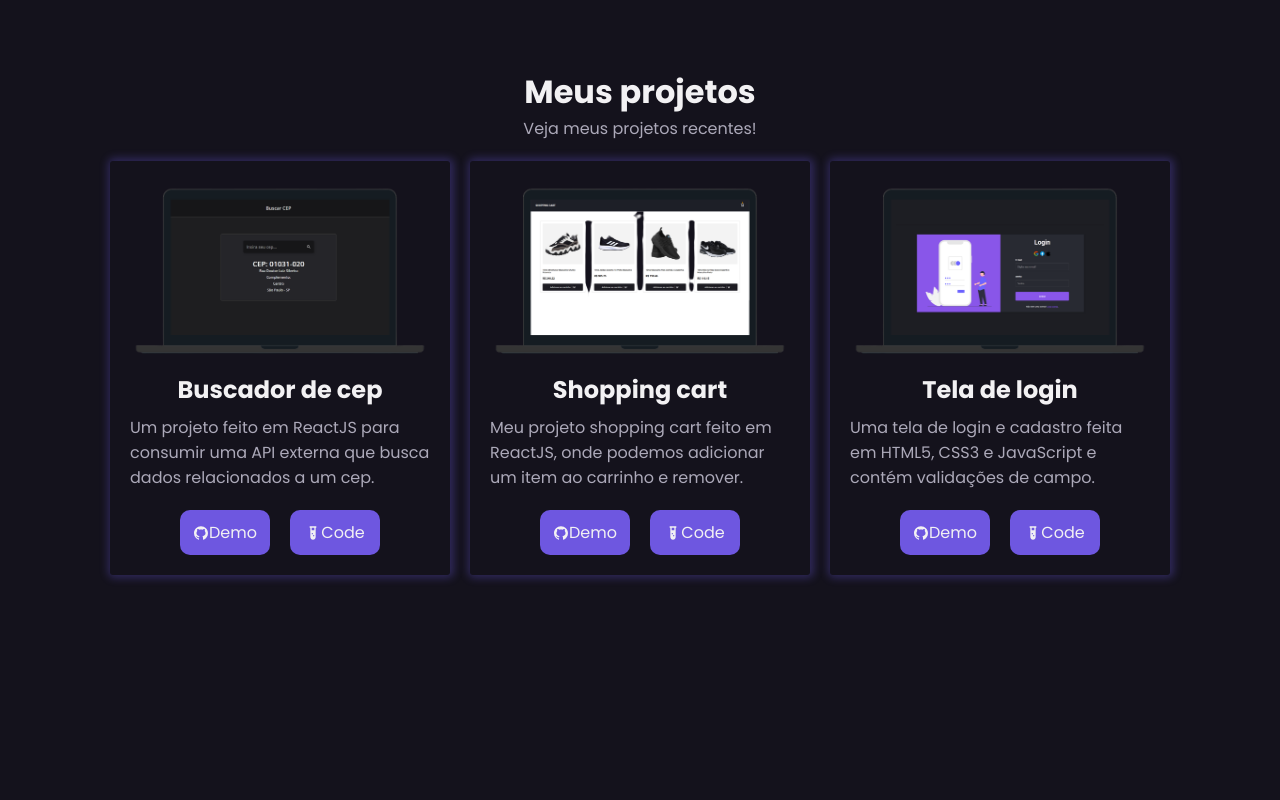
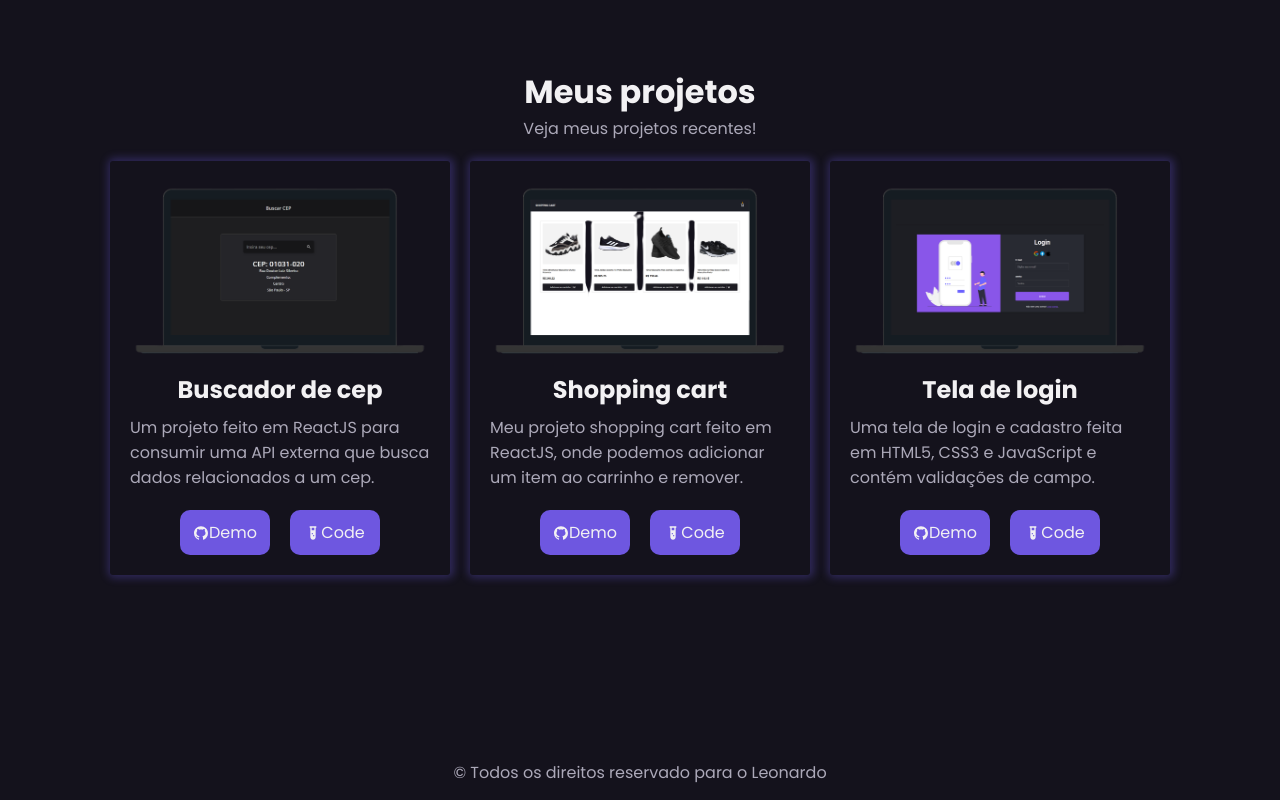
Before and after one commit to SoaresLeonardo/soaresleonardo-web, a React (Vite) app: page / in a window 1280 px wide. Shown: the part 1228-2028 px from the top of the page. Before the commit the page ends 1973 px from the top, so only its background shows below. Built offline with nearby package versions, Linux system fonts and the light colour scheme.

Commit message:
add Footer

```diff
--- a/src/App.jsx
+++ b/src/App.jsx
@@ -1,5 +1,6 @@
 import "./App.css";
 import { AboutPage } from "./components/About";
+import FooterPage from "./components/Footer";
 import HeaderPage from "./components/Header";
 import ProjectsPage from "./components/Projects";
 import HomePage from "./pages";
@@ -11,6 +12,7 @@ export default function App() {
       <HomePage />
       <AboutPage />
       <ProjectsPage />
+      <FooterPage/>
     </div>
   );
 }
--- /dev/null
+++ b/src/components/Footer/FooterStyled.js
@@ -0,0 +1,17 @@
+import styled from "styled-components";
+
+export const Footer = styled.div`
+  max-width: 1224px;
+  margin: 0 auto;
+
+  @media (max-width: 760px) {
+    background-color: #252231;
+  }
+`;
+export const FooterContainer = styled.div`
+  display: flex;
+  align-items: center;
+  justify-content: center;
+  padding: 15px;
+`;
+export const Title = styled.p``;
--- /dev/null
+++ b/src/components/Footer/index.jsx
@@ -0,0 +1,11 @@
+import { Footer, FooterContainer, Title } from "./FooterStyled";
+
+export default function FooterPage() {
+  return (
+    <Footer>
+      <FooterContainer>
+        <Title>© Todos os direitos reservado para o Leonardo </Title>
+      </FooterContainer>
+    </Footer>
+  );
+}
```
